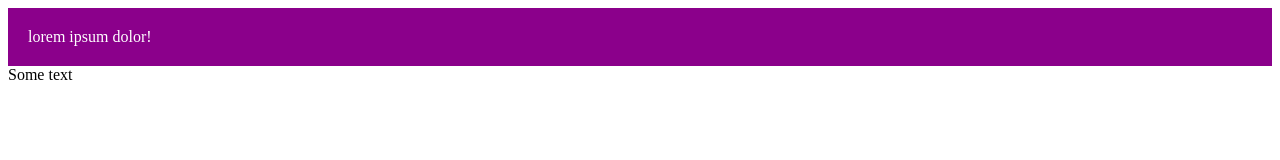
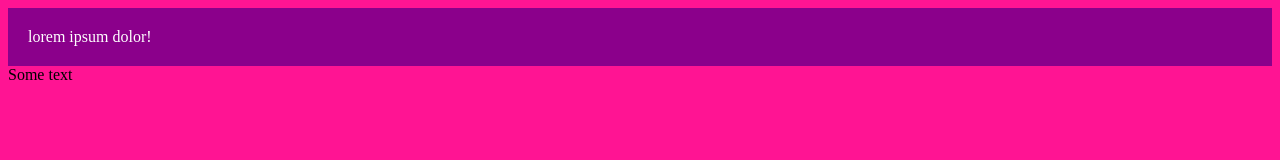
Before and after one commit to evro77777/git_test, a plain HTML site: page index.html in a window 1280 px wide. Drawn offline with Linux system fonts and the light colour scheme.

Commit message:
change bg to pink

```diff
--- a/css/style.css
+++ b/css/style.css
@@ -3,3 +3,6 @@
     color:white;
     padding: 20px;
 }
+body{
+    background: deeppink;
+}
```
